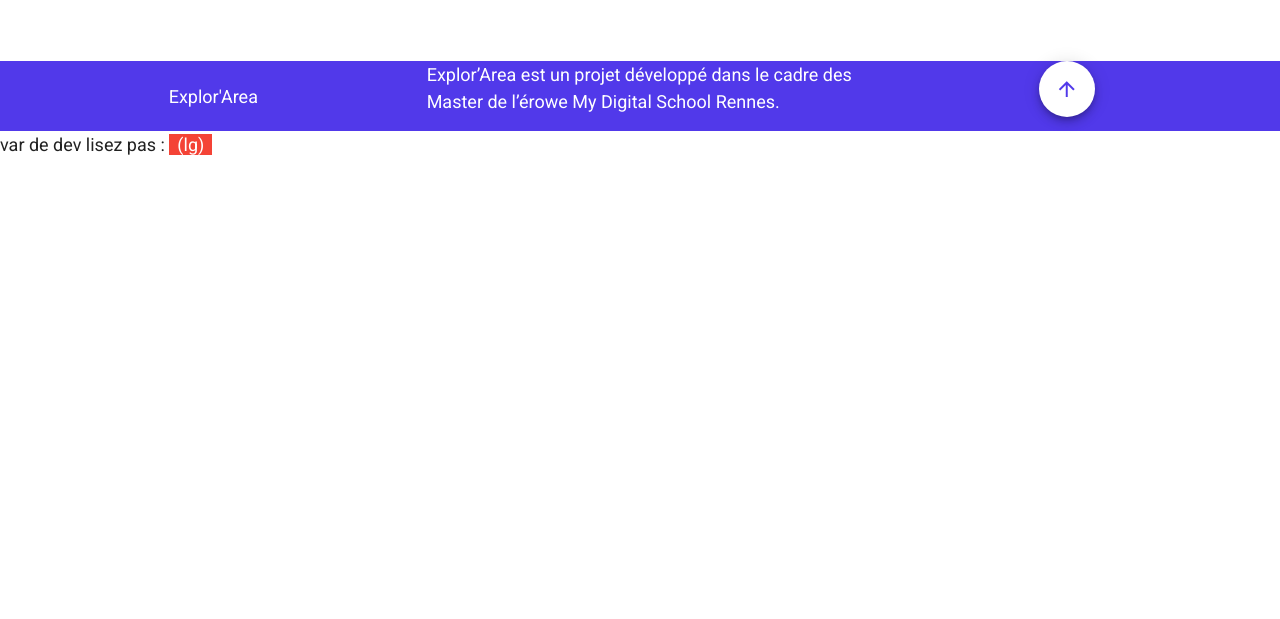
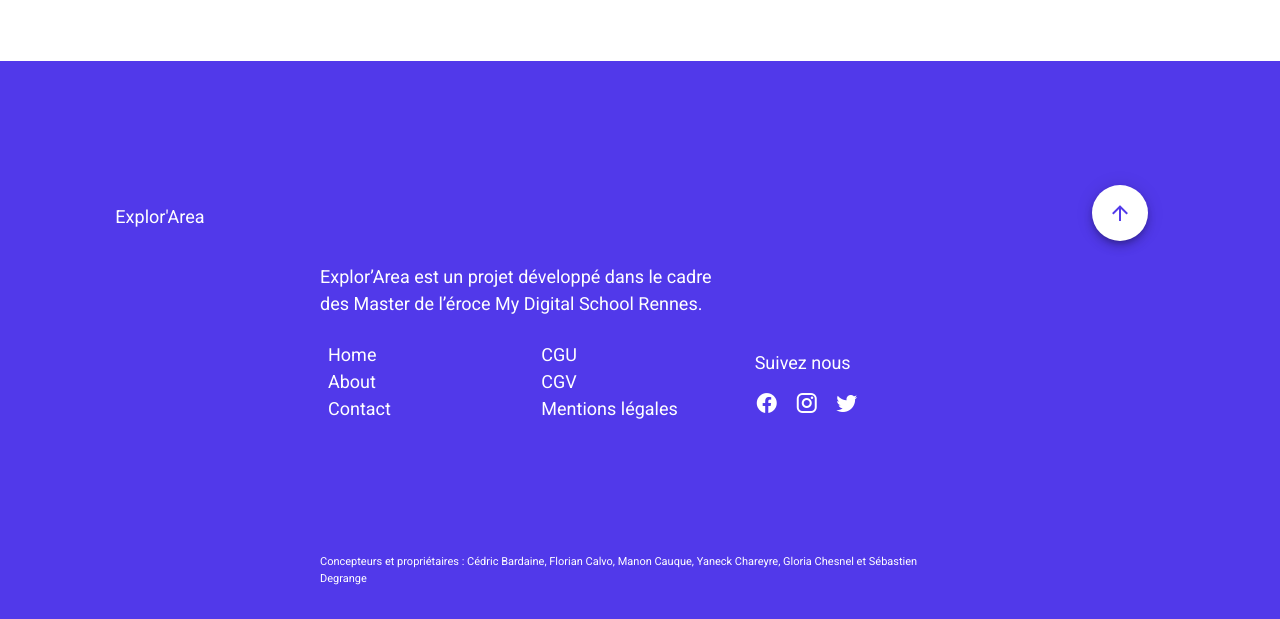
Before and after one commit to CedricBardaine/mds.lean-project-landing-page, a Vue app: page / in a window 1280 px wide. Shown: the part 4807-5426 px from the top of the page. Before the commit the page ends 4965 px from the top, so only its background shows below. Built offline with nearby package versions, Linux system fonts and the light colour scheme.

Commit message:
finish footer

```diff
--- a/src/App.vue
+++ b/src/App.vue
@@ -222,7 +222,7 @@
 
       <!-- DIV : FAQ -->
 
-      <div style="height: 100vh; background-color: white; ">
+      <div style="height: 100vh; background-color: white">
         <v-row justify="center" style="margin: 80px 80px">
           <h3>Questions fréquentes</h3>
         </v-row>
@@ -332,32 +332,69 @@
 
       <!-- end -->
 
-
       <!-- DIV : Footer -->
 
-      <v-row style="background-color: #5139ea; color: white ; min-height: 12px" no-gutters>
-<v-row  class="col-4" no-gutters justify="center" align="center">Explor'Area</v-row>
-<v-row  class="col-4" no-gutters justify="center" align="center">
-  <p>Explor’Area est un projet développé dans le cadre  des Master de l’érowe My Digital School Rennes.</p>
+      <v-row
+        style="background-color: #5139ea; color: white; min-height: 12px"
+        no-gutters
+      >
+        <v-row
+          class="col-3"
+          no-gutters
+          justify="center"
+          style="margin-top: 142px"
+          >Explor'Area</v-row
+        >
+        <v-row
+          class="col-6"
+          style="margin-top: 202px"
+          no-gutters
+          justify="center"
+          align="center"
+        >
+          <v-row no-gutters>
+            <p style="width: 66%">
+              Explor’Area est un projet développé dans le cadre des Master de
+              l’éroce My Digital School Rennes.
+            </p>
           </v-row>
-<v-row  class="col-4" no-gutters justify="center">
+          <v-row no-gutters>
+            <v-row no-gutters class="col-4 ma-0 pa-2" align="center"
+              >Home <br />
+              About <br />
+              Contact</v-row
+            >
+            <v-row no-gutters class="col-4 ma-0 pa-2" align="center"
+              >CGU <br />
+              CGV <br />
+              Mentions légales</v-row
+            >
+            <v-row no-gutters class="col-4 ma-0 pa-2" align="center">
+              <v-row no-gutters class="col-12"> Suivez nous </v-row>
+              <v-row no-gutters class="col-12">
+                <v-icon color="white" class="mr-4">mdi-facebook</v-icon>
+                <v-icon color="white" class="mr-4">mdi-instagram</v-icon>
+                <v-icon color="white" class="mr-4">mdi-twitter</v-icon>
+              </v-row>
+            </v-row>
+            <small style="margin: 124px 0px 32px 0px; font-size: 11px"
+              >Concepteurs et propriétaires : Cédric Bardaine, Florian Calvo,
+              Manon Cauque, Yaneck Chareyre, Gloria Chesnel et Sébastien
+              Degrange</small
+            >
+          </v-row>
+        </v-row>
+        <v-row
+          class="col-3"
+          style="margin-top: 124px"
+          no-gutters
+          justify="center"
+        >
           <v-btn color="white" fab @click="smoothScrollToTop()">
             <v-icon color="#5139ea">mdi-arrow-up</v-icon>
           </v-btn>
         </v-row>
-
       </v-row>
-
-<!-- end -->
-
-      <!-- DIV : rien c'est pour le dev -->
-
-      <div>
-        var de dev lisez pas :
-        <span class="red white--text px-2">
-          ({{ $vuetify.breakpoint.name }})
-        </span>
-      </div>
 
       <!-- end -->
     </v-main>
@@ -380,8 +417,8 @@ export default {
   }),
   methods: {
     smoothScrollToTop() {
-      window.scrollTo({top: 0, behavior: 'smooth'});
-    }
+      window.scrollTo({ top: 0, behavior: "smooth" });
+    },
   },
 };
 </script>
```
Lines whose indentation alone changed are shown as unchanged.
